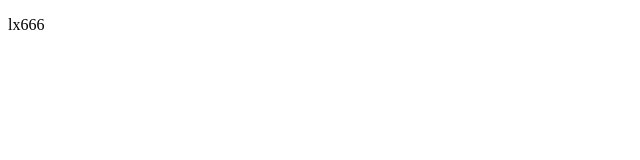
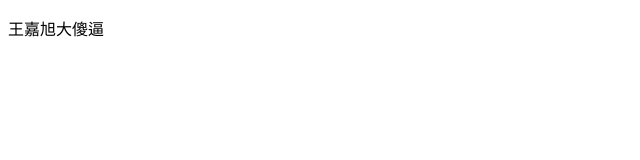
Before and after one commit to lx0327/lx0327.github.io, a plain HTML site: page index.html in a window 1280 px wide. Shown: the whole page, without its empty margins (0-640 px from the left). Drawn offline with Linux system fonts and the light colour scheme.

Commit message:
Site updated: 2022-11-29 16:33:11

```diff
--- a/index.html
+++ b/index.html
@@ -18,7 +18,7 @@
 </head>
 
 <body>
-  <p>lx666</p>
+  <p>王嘉旭大傻逼</p>
 </body>
 
 </html>
```
